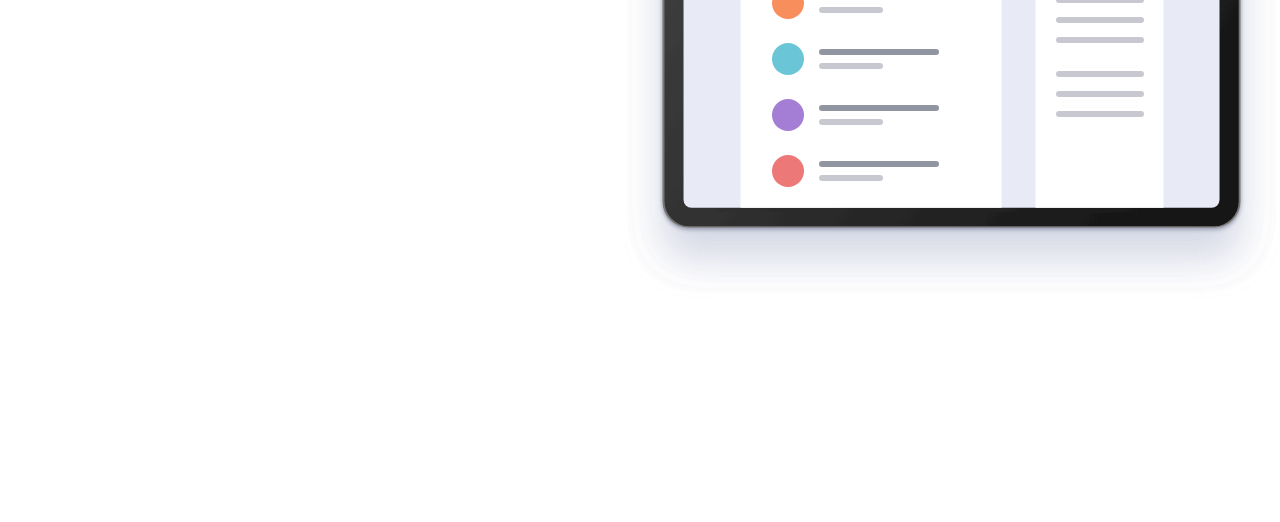
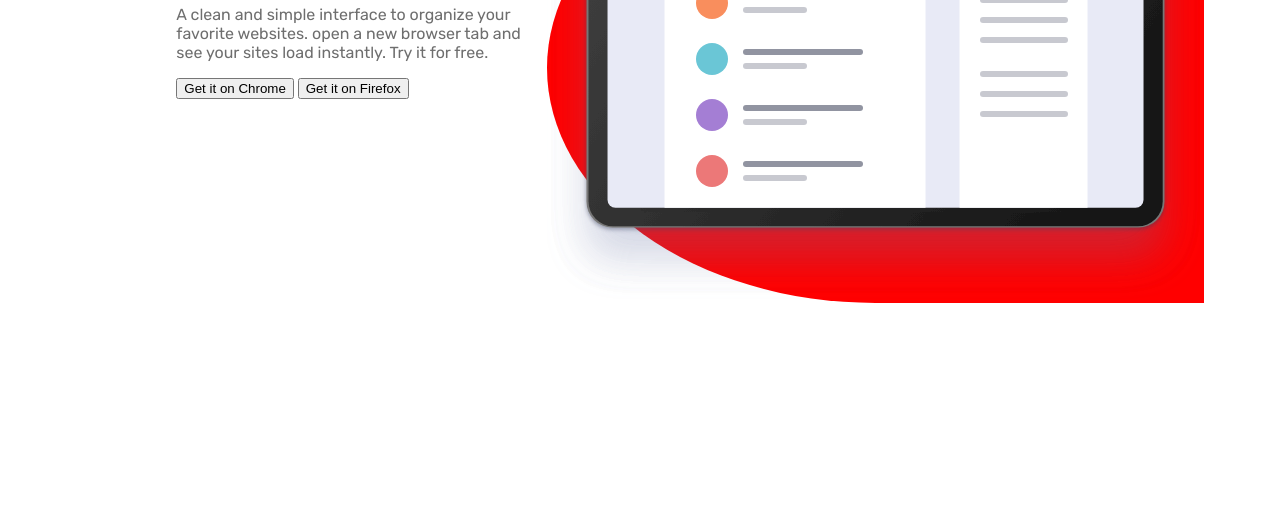
Before and after one commit to Guermoud98/MySass1, a plain HTML site: page index.html in a window 1280 px wide. Shown: the part 278-800 px from the top of the page. Drawn offline with Linux system fonts and the light colour scheme.

Commit message:
section1 modification

```diff
--- a/index.html
+++ b/index.html
@@ -59,21 +59,21 @@
 
     <div class="description">
         <div class="description__header">
-            <h1 class="description__title"> A Simple Bookmark Manager</h1>
-            <p class="description__parag"> A clean and simple interface to organize your favorite websites.
-                open a new browser tab and see your sites load instantly. Try it for free.
-            </p>
+            <div class="description__titlepara">
+                <h1 class="description__title"> A Simple Bookmark Manager</h1>
+                <p class="description__parag"> A clean and simple interface to organize your favorite websites.
+                    open a new browser tab and see your sites load instantly. Try it for free.
+                </p>
 
-
+            </div>
             <div class="description__btn">
                 <button class="description__btn1 description__btn1--active"> Get it on Chrome </button>
                 <button class="description__btn2 "> Get it on Firefox </button>
             </div>
 
-        </div>
-
+        </div >
         <div class="description__img">
-            <img src="./images/illustration-hero.svg" alt="">
+            <img  src="./images/illustration-hero.svg" alt="">
         </div>
     </div>
 
--- a/scss/_nav.scss
+++ b/scss/_nav.scss
@@ -1,32 +1,4 @@
-// Colors :
-
-$colors : (
-primary : hsl(0, 94%, 66%),
-secondary : black,
-tertiary : white,
-quaternary : rgb(110, 110, 110)
-);
-
-@function color($color-name) {
-
-@return map-get($colors , $color-name) ;
-
-
-}
-
-
-
-@mixin displayContent ($display,$content) {
-
- display: $display;
- justify-content: $content;
-
-}
-
-
-
-
-
+@import 'variables';
 
 body {
     margin: 0;
--- a/scss/_secOne.scss
+++ b/scss/_secOne.scss
@@ -1,8 +1,55 @@
+@import 'variables';
+
 .description {
 
  display: flex;
- margin-top: 50px;
- width: 70wv;
+ justify-content: space-around;
+ align-items: center;
+ width: 90%;
+ margin: auto;
+
+&__header {
+
+ width:30%;
+ margin-top: -100px;
+ margin-left: 100px;
+ justify-content: center;
+
+ p {
+
+color : color(quaternary);
+
+}
+
+} // header
+
+&__img{
+
+background-color: red ;
+border-radius: 50% 0% 0% 50%;
+margin-top: 50px;
+
+}
+
+
+
+
+
+
+
+
+
+
+
+
+
+
+
+
+
+
+      // description__titlepara
+
 
 
 
--- /dev/null
+++ b/scss/_variables.scss
@@ -0,0 +1,24 @@
+// Colors :
+
+$colors : (
+primary : hsl(0, 94%, 66%),
+secondary : black,
+tertiary : white,
+quaternary : rgb(110, 110, 110)
+);
+
+@function color($color-name) {
+
+@return map-get($colors , $color-name) ;
+
+
+}
+
+
+
+@mixin displayContent ($display,$content) {
+
+ display: $display;
+ justify-content: $content;
+
+}
--- a/scss/main.scss
+++ b/scss/main.scss
@@ -1,3 +1,4 @@
+
 @import 'nav';
 @import 'secOne';
 @import 'secTwo';
@@ -5,3 +6,4 @@
 @import 'secFour';
 @import 'secFive';
 @import 'footer';
+@import 'variables';
```
Also changed, not shown: css/main.css, 1 other file.
